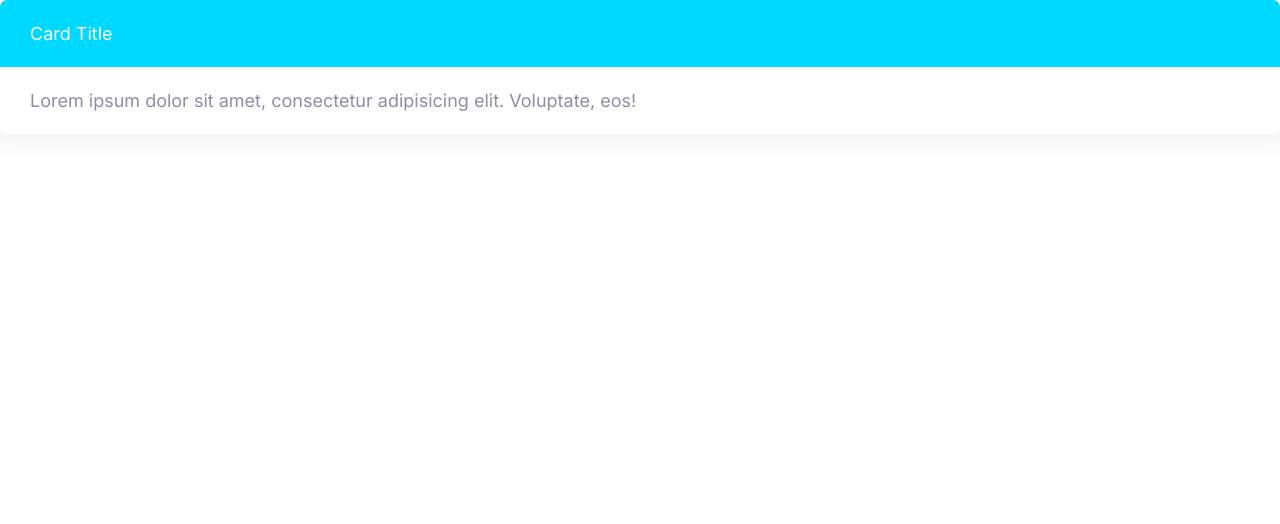
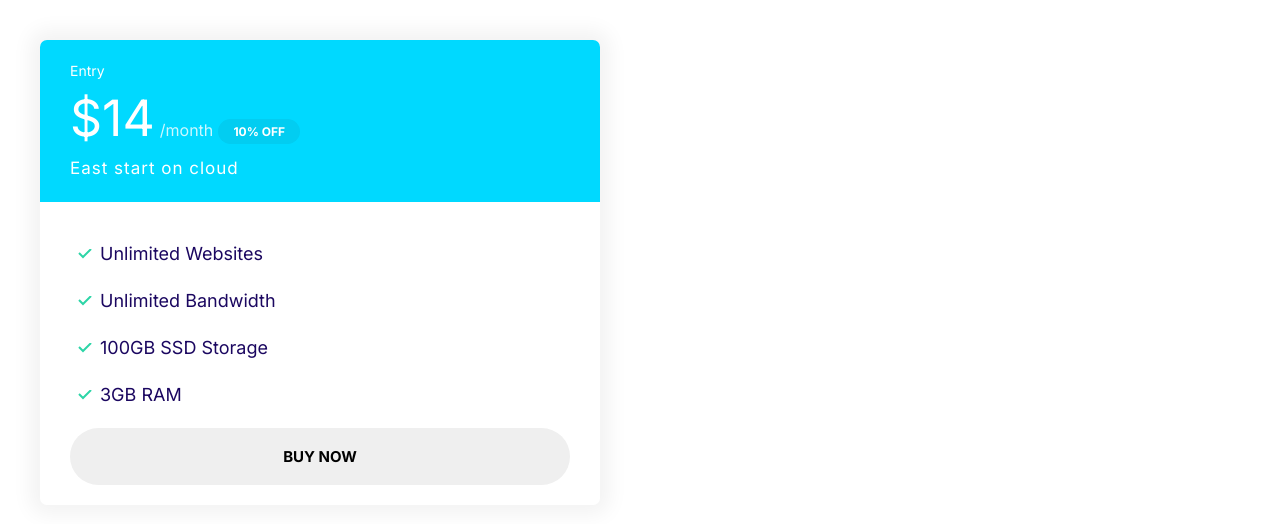
Before and after one commit to AungPhyoThant224/The-Ultimate-HTML5-CSS3-Series-Part-3, a plain HTML site: page index.html in a window 1280 px wide. Drawn offline with Linux system fonts and the light colour scheme.

Commit message:
Building Plan.

```diff
--- a/css/style.css
+++ b/css/style.css
@@ -116,6 +116,7 @@ a {
 
 .badge--small {
   font-size: 1.6rem;
+  padding: 0.5rem 1.5rem;
 }
 
 @media screen and (min-width: 1024px) {
@@ -297,3 +298,54 @@ a {
   background: var(--color-secondary);
   color: #fff;
 }
+
+.card--secondary .badge--secondary {
+  background: #02cdf1;
+}
+
+/* Plans */
+.plan__name {
+  color: #fff;
+  margin: 0;
+  font-weight: 500;
+  font-size: 2.4rem;
+}
+
+.plan__price {
+  font-size: 6rem;
+}
+
+.plan__billing-cycle {
+  font-size: 2.4rem;
+  font-weight: 300;
+  opacity: 0.8;
+}
+
+.plan__description {
+  display: block;
+  font-size: 2rem;
+  font-weight: 300;
+  letter-spacing: 1px;
+}
+
+.plan .list--tick .list__item {
+  margin-bottom: 2rem;
+}
+
+@media screen and (min-width: 1024px) {
+  .plan__name {
+    font-size: 1.4rem;
+  }
+
+  .plan__price {
+    font-size: 5rem;
+  }
+
+  .plan__billing-cycle {
+    font-size: 1.6rem;
+  }
+
+  .plan__description {
+    font-size: 1.7rem;
+  }
+}
--- a/index.html
+++ b/index.html
@@ -15,11 +15,26 @@
     <link rel="stylesheet" href="css/style.css" />
   </head>
   <body>
-    <div class="card card--secondary">
-      <header class="card__header">Card Title</header>
-      <div class="card__body">
-        Lorem ipsum dolor sit amet, consectetur adipisicing elit. Voluptate,
-        eos!
+    <div style="width: 50%; padding: 4rem">
+      <div class="plan">
+        <div class="card card--secondary">
+          <header class="card__header">
+            <h3 class="plan__name">Entry</h3>
+            <span class="plan__price">$14</span>
+            <span class="plan__billing-cycle">/month</span>
+            <span class="badge badge--secondary badge--small">10% OFF</span>
+            <span class="plan__description">East start on cloud</span>
+          </header>
+          <div class="card__body">
+            <ul class="list list--tick">
+              <li class="list__item">Unlimited Websites</li>
+              <li class="list__item">Unlimited Bandwidth</li>
+              <li class="list__item">100GB SSD Storage</li>
+              <li class="list__item">3GB RAM</li>
+            </ul>
+            <button class="btn button--outline btn--block">Buy Now</button>
+          </div>
+        </div>
       </div>
     </div>
   </body>
```
Also changed, not shown: components/plan.html (added, +20 -0 lines).
